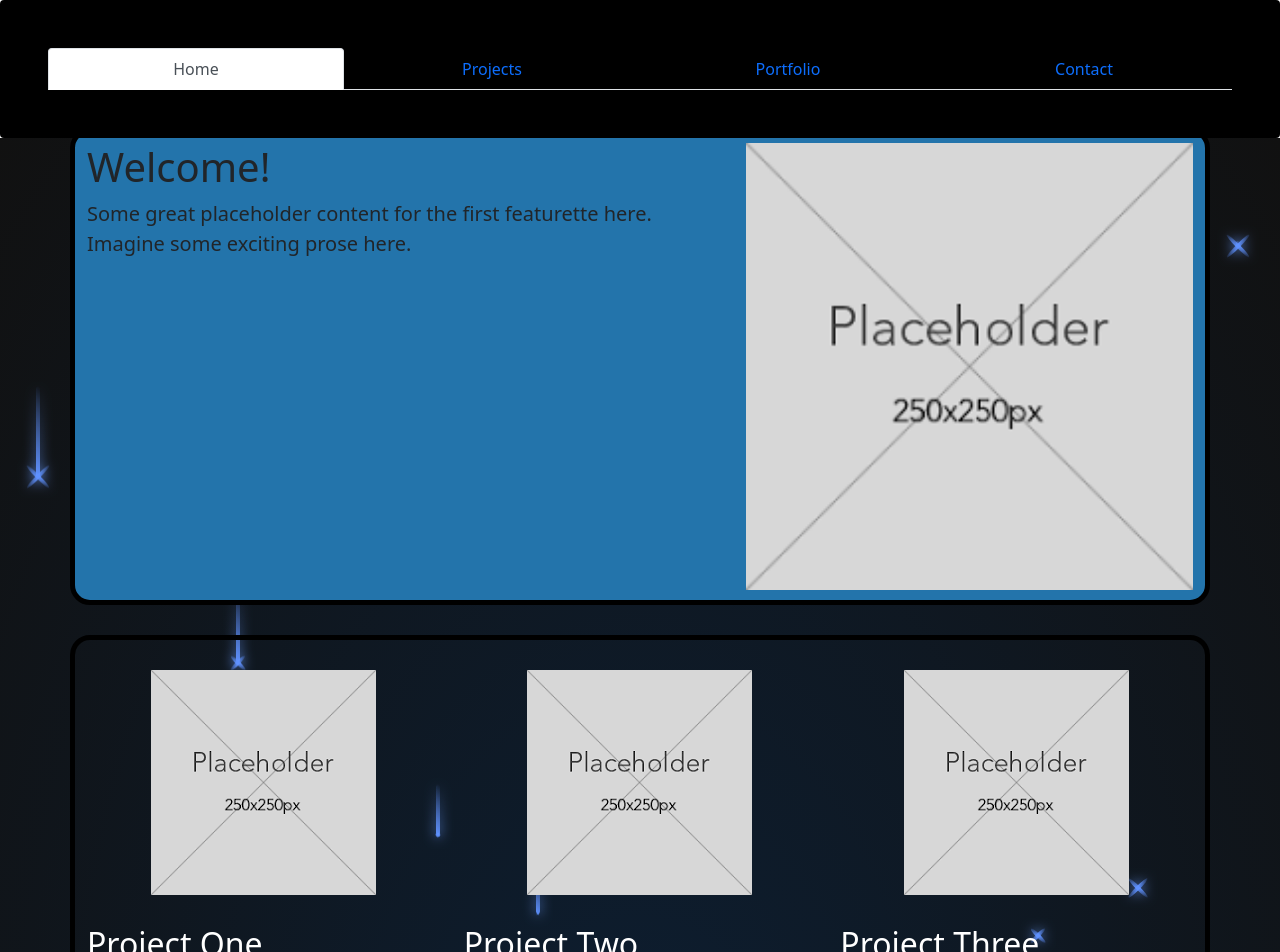
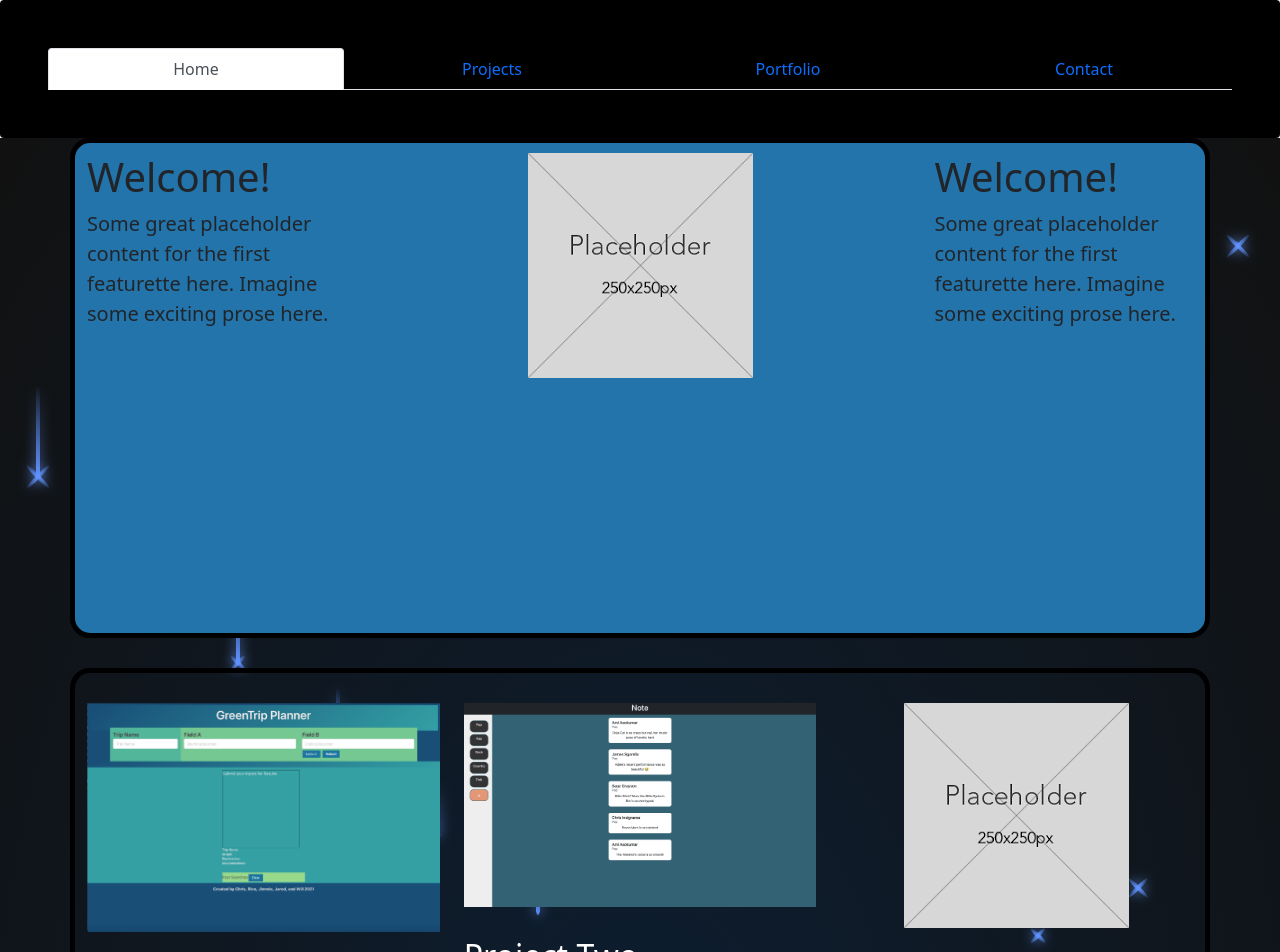
Before and after one commit to Jimbo8702/New-portfolio, a React (Create React App) app: page / in a window 1280 px wide. Shown: the top 952 px of the page. Built offline with nearby package versions, Linux system fonts and the light colour scheme.

Commit message:
fixed landing page

```diff
--- a/src/components/Background.js
+++ b/src/components/Background.js
@@ -4,12 +4,12 @@ import Bottom from "./pagecomponets/bottomHome";
 import "../animate.css";
 export default function Background() {
   return (
-    <div className="height starbody  ">
-      <div className="zindex">
+    <div className="height starbody   d-flex flex-wrap">
+      <div className="zindex ">
         <Top />
         <Bottom />
       </div>
-      <div className="night ">
+      <div className="night container ">
         <div className="star"></div>
         <div className="star"></div>
         <div className="star"></div>
--- a/src/components/pagecomponets/TopHome.js
+++ b/src/components/pagecomponets/TopHome.js
@@ -3,9 +3,9 @@ import photo from "../../img/placeholder.png";
 
 export default function Top() {
   return (
-    <div className=" container backgroundBlue setPadding roundCorners ">
-      <div className="row">
-        <div className="col-md-7 ">
+    <div className=" container backgroundBlue setPadding roundCorners d-flex topheight ">
+      <div className="row d-flex ">
+        <div className="col-md-3 ">
           <h1>Welcome!</h1>
           <p class="lead">
             Some great placeholder content for the first featurette here.
@@ -13,10 +13,17 @@ export default function Top() {
           </p>
         </div>
 
-        <div className="col-md-5">
-          <div>
-            <img className="image img-fluid mx-auto " src={photo} alt="James" />
+        <div className="col-md-6">
+          <div className="d-flex align-items-center">
+            <img className="img-fluid mx-auto " src={photo} alt="James" />
           </div>
+        </div>
+        <div className="col-md-3 ">
+          <h1>Welcome!</h1>
+          <p class="lead">
+            Some great placeholder content for the first featurette here.
+            Imagine some exciting prose here.
+          </p>
         </div>
       </div>
     </div>
--- a/src/components/pagecomponets/bottomHome.js
+++ b/src/components/pagecomponets/bottomHome.js
@@ -1,12 +1,20 @@
 import React from "react";
 import photo from "../../img/placeholder.png";
+import GreenTrip from "../../img/Greentrip.png";
+import Note from "../../img/Note.png";
 export default function Bottom() {
   return (
-    <div className="container  roundCorners marginTop marginBottom whiteText">
+    <div className="container  roundCorners marginTop marginBottom whiteText d-flex">
       <div className="row ">
         <div className="col-lg-4 ">
           <div className="d-flex justify-content-center marginTop marginBottom">
-            <img className="imageSmaller" src={photo} alt="James" />
+            <div>
+              <img
+                className="imageSmaller img-fluid"
+                src={GreenTrip}
+                alt="James"
+              />
+            </div>
           </div>
 
           <h2>Project One</h2>
@@ -22,7 +30,7 @@ export default function Bottom() {
         </div>
         <div className="col-lg-4 ">
           <div className="d-flex justify-content-center marginTop marginBottom">
-            <img className="imageSmaller" src={photo} alt="James" />
+            <img className="imageSmaller img-fluid" src={Note} alt="James" />
           </div>
 
           <h2>Project Two</h2>
@@ -38,7 +46,7 @@ export default function Bottom() {
         </div>
         <div className="col-lg-4 ">
           <div className="d-flex justify-content-center marginTop marginBottom ">
-            <img className="imageSmaller" src={photo} alt="James" />
+            <img className="imageSmaller img-fluid" src={photo} alt="James" />
           </div>
 
           <h2>Project Three</h2>
--- a/src/style.css
+++ b/src/style.css
@@ -58,3 +58,17 @@
 .positionAboslute {
   position: absolute;
 }
+.image {
+  max-width: 250px;
+  max-height: 250px;
+}
+
+@media only screen and (max-width: 600px) {
+  .height {
+    height: 250vh;
+  }
+}
+
+.topheight {
+  height: 500px;
+}
```
Also changed, not shown: src/animate.css, src/img/Greentrip.png (added), src/img/Note.png (added).
